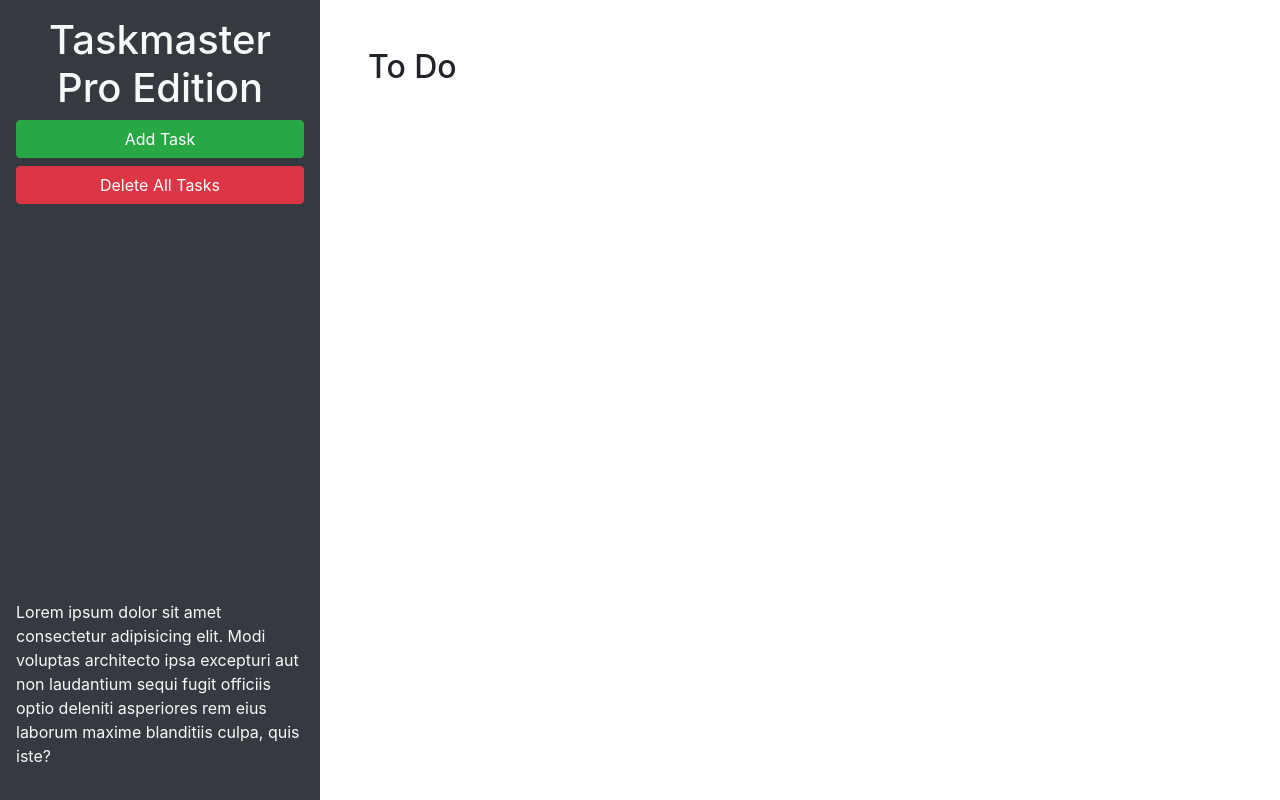
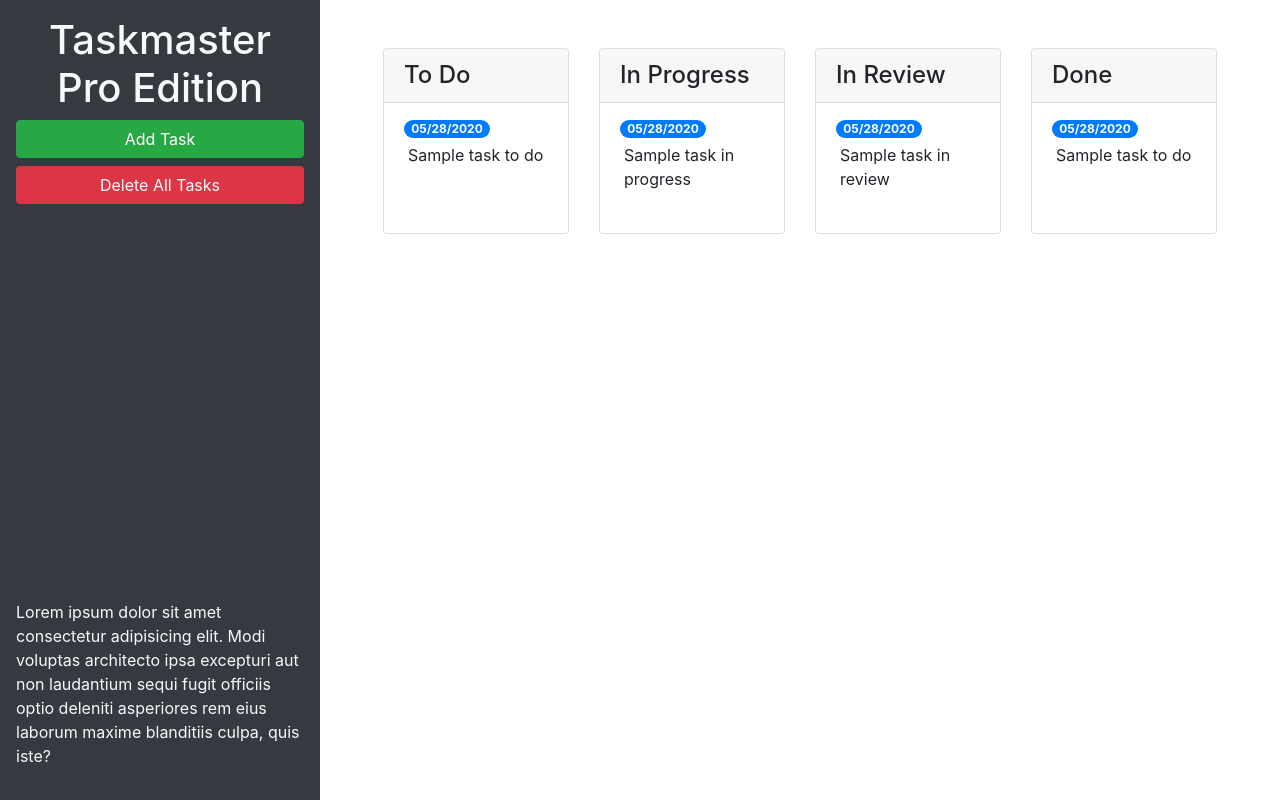
Before and after one commit to bennettcollier/taskmaster-pro, a plain HTML site: page index.html in a window 1280 px wide. Drawn offline with nearby package versions, Linux system fonts and the light colour scheme.

Commit message:
bootstrap form

```diff
--- a/index.html
+++ b/index.html
@@ -24,9 +24,67 @@
       </p>
     </header>
     <main class="col-12 col-lg-9">
-      <div class="m-5">
-        <h2>To Do</h2>
-        <ul id="list-toDo" class="list-group"> </ul>
+      <div class="m-5 row justify-content-around">
+        <!-- todo start -->
+        <div class="col-12 col-md-6 col-xl-3 mb-3">
+          <div class="card">
+            <h4 class="card-header">
+              To Do
+            </h4>
+            <ul id="list-toDo" class="list-group list-group-flush">
+              <li class="list-group-item">
+                <span class="badge badge-primary badge-pill">05/28/2020</span>
+                <p class="m-1">Sample task to do</p>
+              </li>
+            </ul>
+          </div>
+        </div>
+        <!-- todo end -->
+        <!-- in progress start -->
+        <div class="col-12 col-md-6 col-xl-3 mb-3">
+          <div class="card">
+            <h4 class="card-header">
+              In Progress
+            </h4>
+            <ul id="list-inProgress" class="list-group list-group-flush">
+              <li class="list-group-item">
+                <span class="badge badge-primary badge-pill">05/28/2020</span>
+                <p class="m-1">Sample task in progress</p>
+              </li>
+            </ul>
+          </div>
+        </div>
+        <!-- in progress end -->
+        <!-- in review start -->
+        <div class="col-12 col-md-6 col-xl-3 mb-3">
+          <div class="card">
+            <h4 class="card-header">
+              In Review
+            </h4>
+            <ul id="list-inReview" class="list-group list-group-flush">
+              <li class="list-group-item">
+                <span class="badge badge-primary badge-pill">05/28/2020</span>
+                <p class="m-1">Sample task in review</p>
+              </li>
+            </ul>
+          </div>
+        </div>
+        <!-- in review end -->
+        <!-- done start -->
+        <div class="col-12 col-md-6 col-xl-3 mb-3">
+          <div class="card">
+            <h4 class="card-header">
+              Done
+            </h4>
+            <ul id="list-done" class="list-group list-group-flush">
+              <li class="list-group-item">
+                <span class="badge badge-primary badge-pill">05/28/2020</span>
+                <p class="m-1">Sample task to do</p>
+              </li>
+            </ul>
+          </div>
+        </div>
+        <!-- done end -->
       </div>
     </main>
   </div>
@@ -46,11 +104,11 @@
           <form>
             <div class="form-group">
               <label for="modalTaskDescription">Task description</label>
-              <textarea id="modalTaskDescription" rows="3"></textarea>
+              <textarea id="modalTaskDescription" rows="3" class="form-control"></textarea>
             </div>
             <div class="form-group">
               <label for="modalDueDate">Due date</label>
-              <input type="text" id="modalDueDate" placeholder="mm/dd/yyyy" autocomplete="off" />
+              <input type="text" class="form-control" id="modalDueDate" placeholder="mm/dd/yyyy" autocomplete="off" />
             </div>
           </form>
         </div>
```
